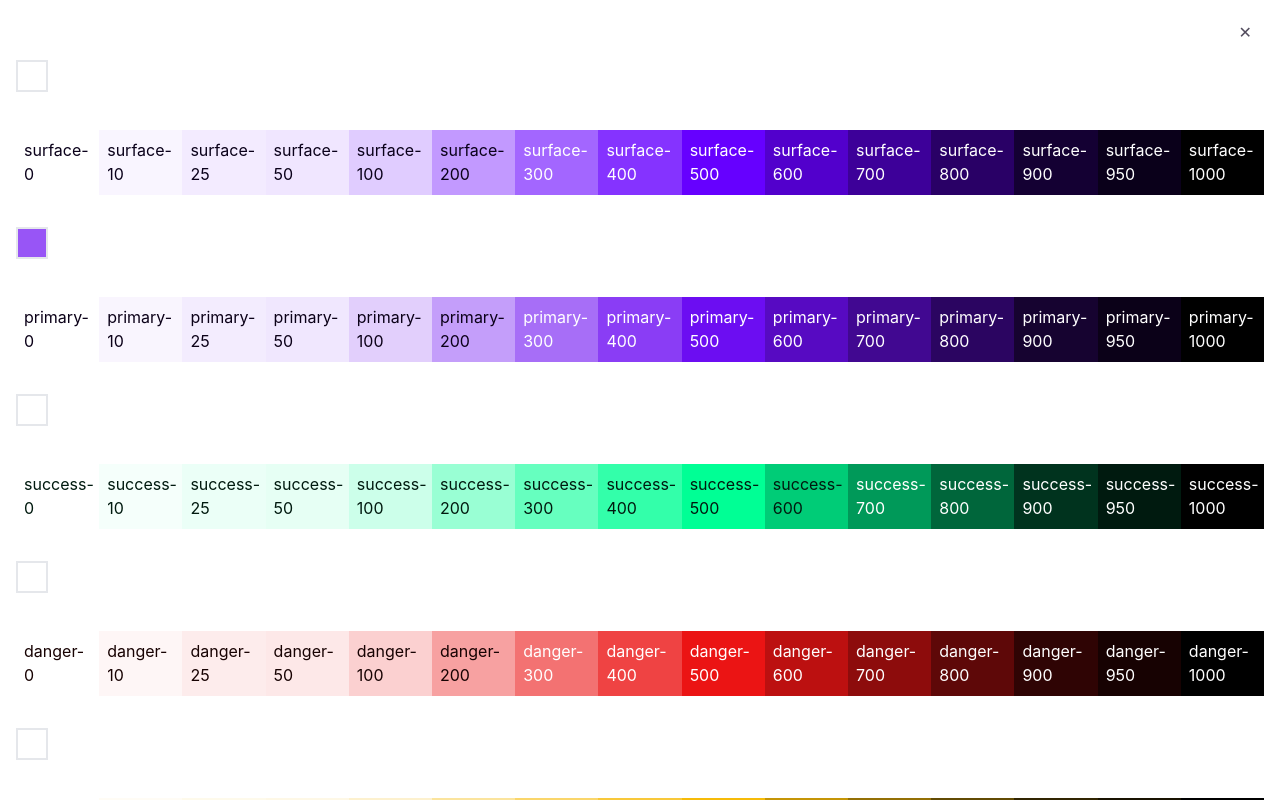
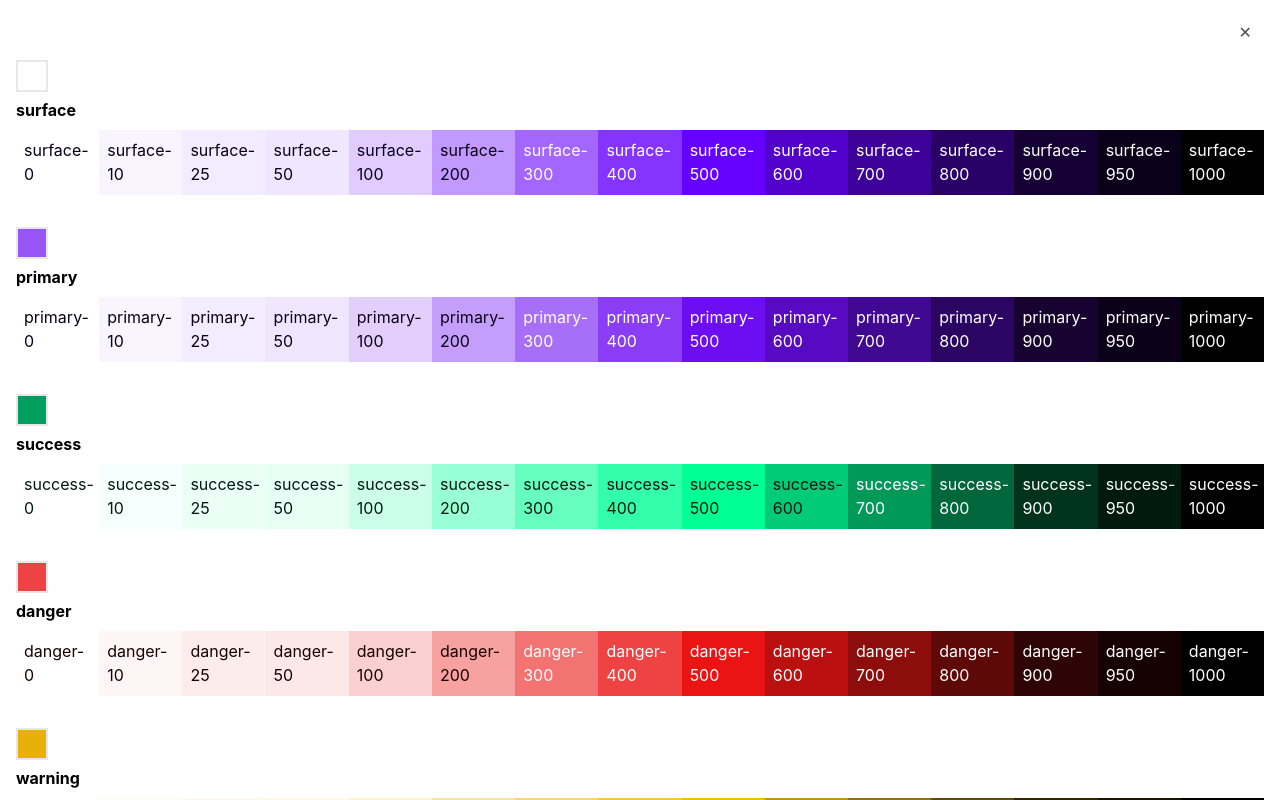
Before and after one commit to smilegupta/theming-made-easy, a React (Vite) app: page / in a window 1280 px wide. Both pictures are taken after a click on the button "Open Palette". Built offline with nearby package versions, Linux system fonts and the light colour scheme.

Commit message:
fixed in theme

```diff
--- a/src/App.jsx
+++ b/src/App.jsx
@@ -22,7 +22,8 @@ const App = () => {
       <header className="text-center mb-10">
         <h1 className="text-5xl font-extrabold mb-4">Welcome to React India</h1>
         <p className="text-lg font-medium">
-          A demo to show how you can dynamically create a scalable theme in React
+          A demo to show how you can dynamically create a scalable theme in
+          React
         </p>
       </header>
 
--- a/src/components/ThemePreviewer.jsx
+++ b/src/components/ThemePreviewer.jsx
@@ -31,9 +31,12 @@ const ThemeColors = ({ isOpen, handleClose }) => {
               {themes.map((theme) => (
                 <React.Fragment key={theme}>
                   <span
-                    className={`inline-block h-8 w-8 border-2 bg-${theme}`}
+                    className={`inline-block h-8 w-8 border-2`}
+                    style={{
+                      backgroundColor: `hsl(var(--${theme}))`,
+                    }}
                   ></span>
-                  <h4 className="font-bold">{theme}</h4>
+                  <h4 className="font-bold text-[black]">{theme}</h4>
                   <div className="mb-8 mt-2 flex w-full [&>*]:flex-1 [&>*]:p-2">
                     {variants.map((variant, idx) => (
                       <div
@@ -62,7 +65,7 @@ const ThemeColors = ({ isOpen, handleClose }) => {
                       backgroundColor: "hsl(var(--illustration-shadow))",
                     }}
                   ></span>
-                  <h4 className="font-bold">Shadow</h4>
+                  <h4 className="font-bold text-[black]">Shadow</h4>
                 </div>
 
                 <div>
@@ -72,7 +75,7 @@ const ThemeColors = ({ isOpen, handleClose }) => {
                       backgroundColor: "hsl(var(--illustration-midtone))",
                     }}
                   ></span>
-                  <h4 className="font-bold">Midtone</h4>
+                  <h4 className="font-bold text-[black]">Midtone</h4>
                 </div>
 
                 <div>
@@ -82,7 +85,7 @@ const ThemeColors = ({ isOpen, handleClose }) => {
                       backgroundColor: "hsl(var(--illustration-highlight))",
                     }}
                   ></span>
-                  <h4 className="font-bold">Highlight</h4>
+                  <h4 className="font-bold text-[black]">Highlight</h4>
                 </div>
 
                 <div>
@@ -92,7 +95,7 @@ const ThemeColors = ({ isOpen, handleClose }) => {
                       backgroundColor: "hsl(var(--illustration-accent))",
                     }}
                   ></span>
-                  <h4 className="font-bold">Accent</h4>
+                  <h4 className="font-bold text-[black]">Accent</h4>
                 </div>
               </div>
             </div>
```
